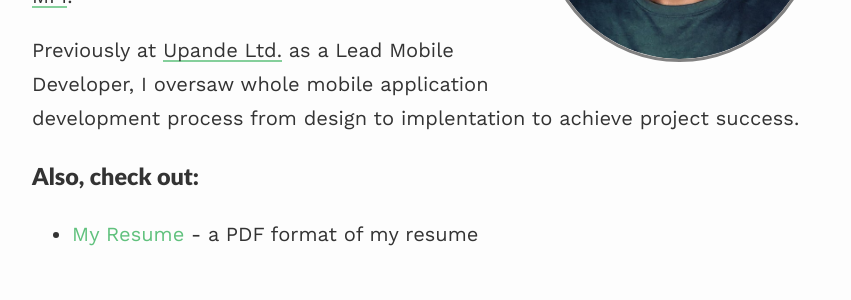
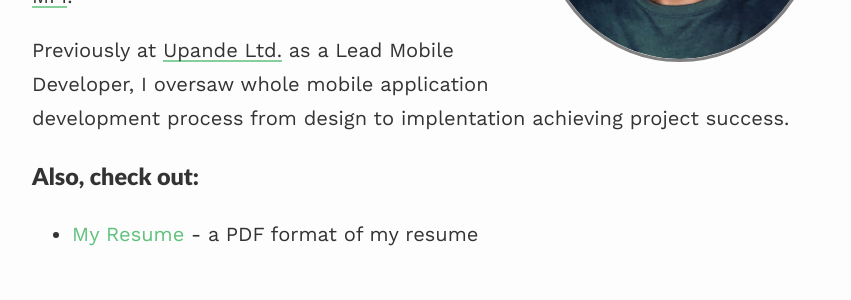
Before and after one commit to kagwicharles/kagwicharles.github.io, a Jekyll site: the page built from index.md, in a window 1280 px wide. Shown: the part 445-745 px from the top of the page, without its empty margins (208-1059 px from the left). Built offline with Jekyll 4.4.1, drawn with Linux system fonts in a browser that asks for light colours.

Commit message:
workings update

```diff
--- a/index.md
+++ b/index.md
@@ -11,7 +11,7 @@ Currently working as a Senior Mobile Applications developer at [Craft Silicon Lt
 
 Spearheaded development of banking applications for several banks based in Ethiopia such as [Tsedey Mobile Banking](https://play.google.com/store/apps/details?id=com.craftsilicon.tsedeybnk){:target="_blank"} and [VisionFund MFI](https://play.google.com/store/apps/details?id=com.craftsilicon.visionfundbnk){:target="_blank"}.
 
-Previously at [Upande Ltd.](https://upande.com/){:target="_blank"} as a Lead Mobile Developer, I oversaw whole mobile application development process from design to implentation to achieve project success.
+Previously at [Upande Ltd.](https://upande.com/){:target="_blank"} as a Lead Mobile Developer, I oversaw whole mobile application development process from design to implentation achieving project success.
 
 ### Also, check out:
 
```
